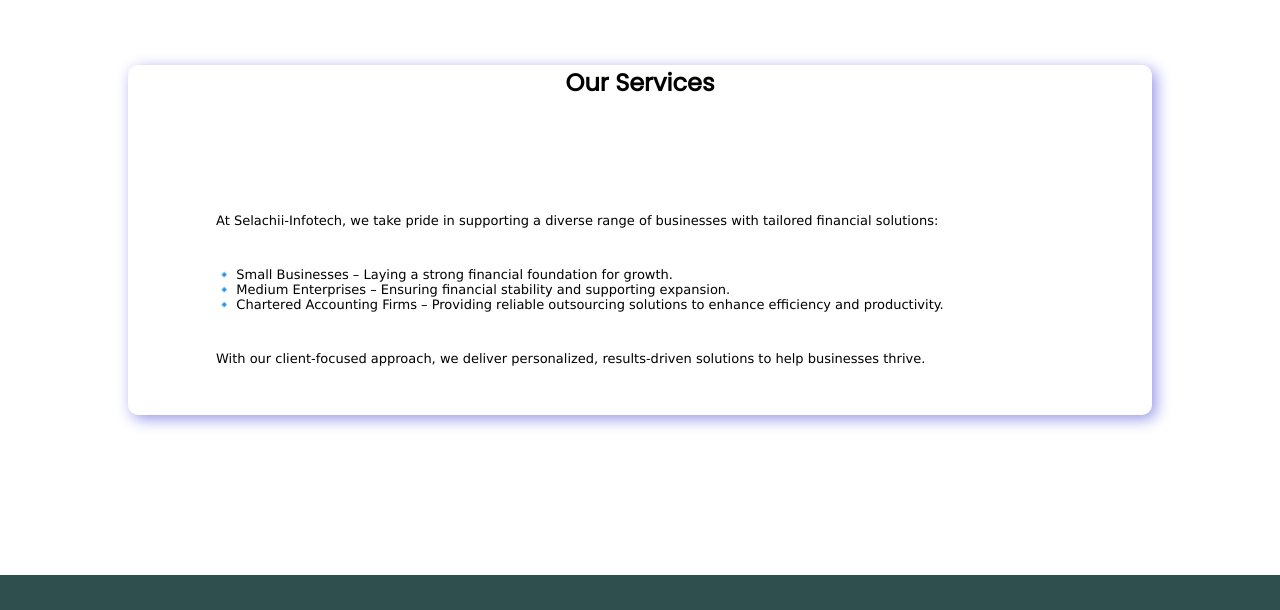
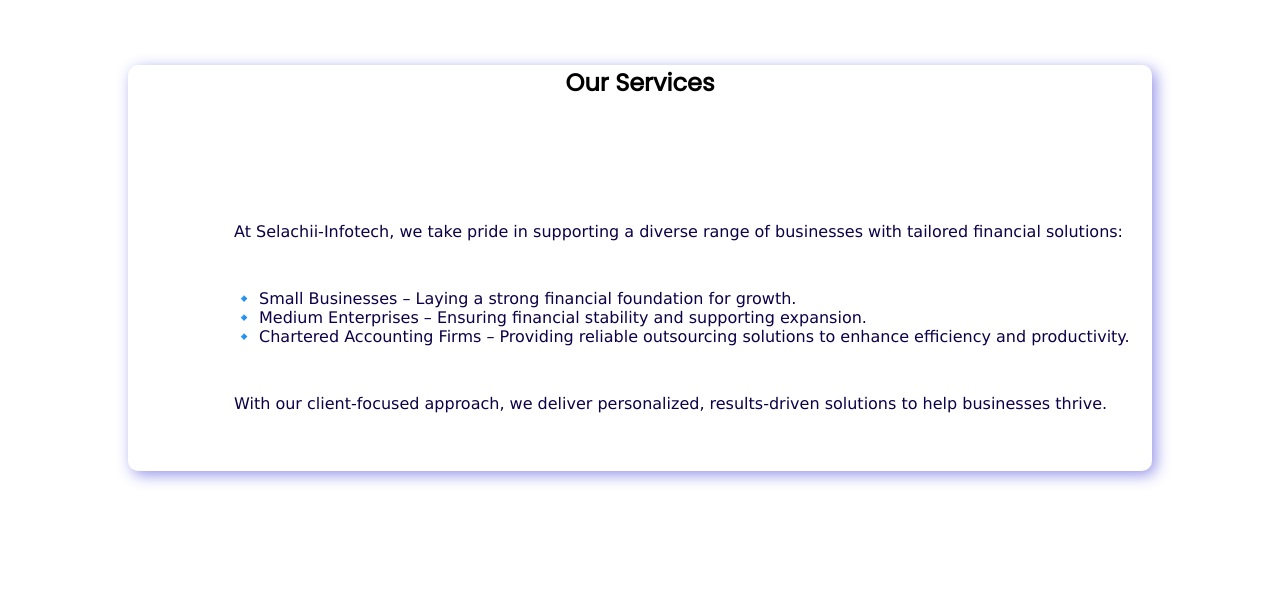
Before and after one commit to govindbisen/selachi, a plain HTML site: page index.html in a window 1280 px wide. Shown: the part 1375-1985 px from the top of the page. Drawn offline with Linux system fonts and the light colour scheme.

Commit message:
finished

```diff
--- a/style.css
+++ b/style.css
@@ -312,6 +312,7 @@ overflow: hidden:
 }
 
 .abount_container_div {
+  background-color: rgb(247, 247, 247);
   width: 15em;
   height: 11em;
 
@@ -365,12 +366,10 @@ overflow: hidden:
 }
 
 .ourservices_content>p {
+  color: #0d0247;
   padding-left: 6em;
   font-family: Verdana, Geneva, Tahoma, sans-serif;
-  font-size: small;
-
-
-
+  font-size: medium,
 }
 
 .ourservices_content p:nth-child(2),
```
